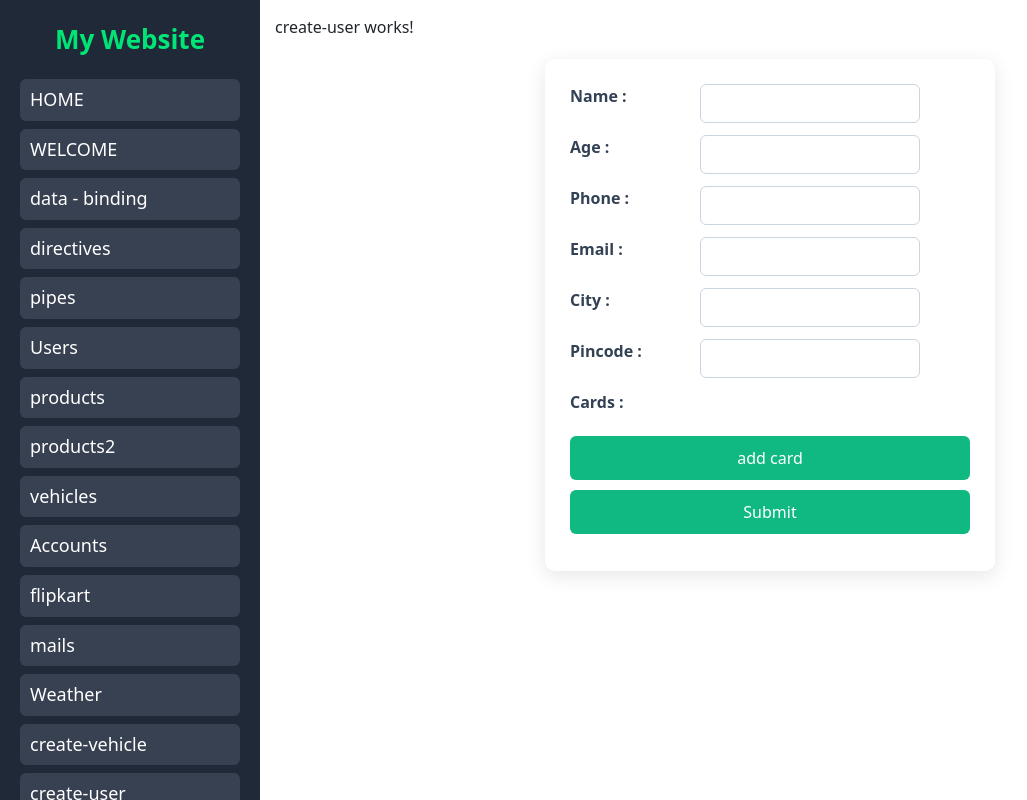
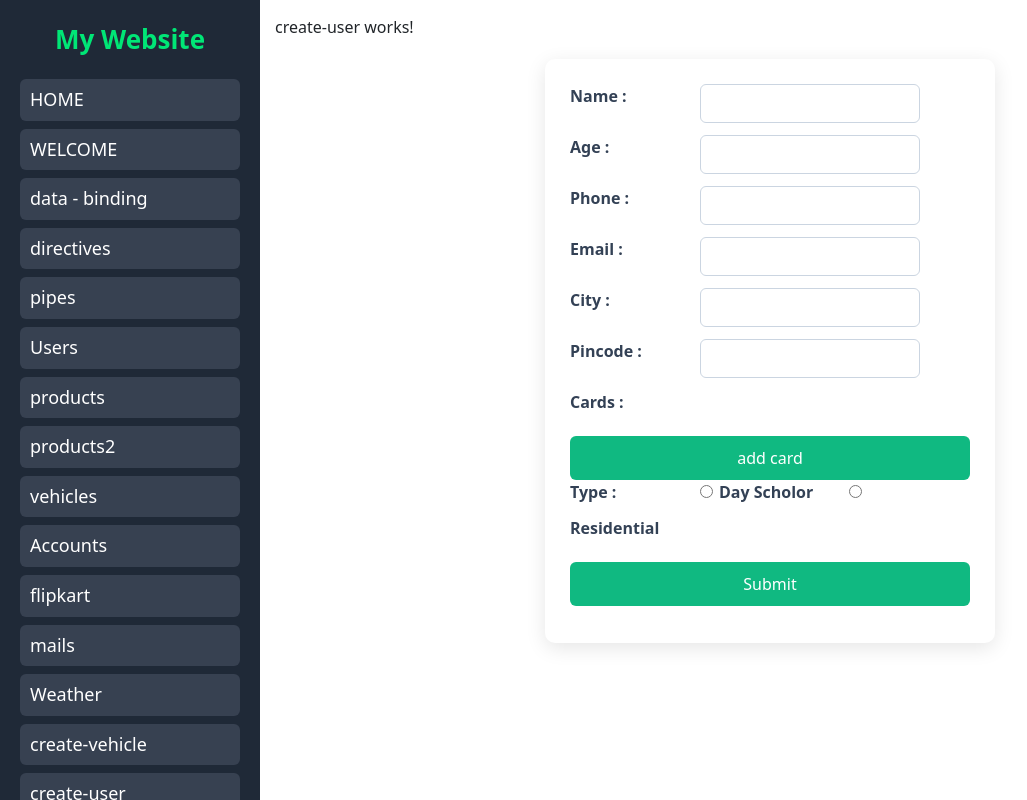
Before and after one commit to siva20510/my-app, an Angular app: page /dashboard/create-user in a window 1280 px wide. Shown: the whole page, without its empty margins (0-1027 px from the left). Built offline with nearby package versions, Linux system fonts and the light colour scheme; sample sign-in values are in the browser's storage.

Commit message:
dynamic form

```diff
--- a/src/app/create-user/create-user.component.html
+++ b/src/app/create-user/create-user.component.html
@@ -48,5 +48,24 @@
     </div>
   </div>
 
+  <label for="">Type : </label>
+  <input type="radio" name="type" value="dayScholor" formControlName="type" />
+  <label for="">Day Scholor </label>
+  <input type="radio" name="type" value="residential" formControlName="type" />
+  <label for="">Residential </label>
+  <br />
+
+<!-- if condition to check whether it is dayscholor or residential -->
+  <div *ngIf="userForm.get('type')?.value === 'dayScholor'">
+    <label for="">Bus fee</label>
+    <input type="number" formControlName="busFee" />
+    <br />
+  </div>
+  <div *ngIf="userForm.get('type')?.value === 'residential'">
+    <label for="">hostel fee</label>
+    <input type="number" formControlName="hostelFee" />
+    <br />
+  </div>
+
   <input type="submit" />
 </form>
--- a/src/app/create-user/create-user.component.ts
+++ b/src/app/create-user/create-user.component.ts
@@ -17,7 +17,10 @@ export class CreateUserComponent {
       pincode : new FormControl(),
     }),
 
-    cards : new FormArray([])
+    cards : new FormArray([]),
+    type: new FormControl(),
+    busFee : new FormControl(),
+    hostelFee : new FormControl(),
   })
 
   get cardFormArray(){
```
